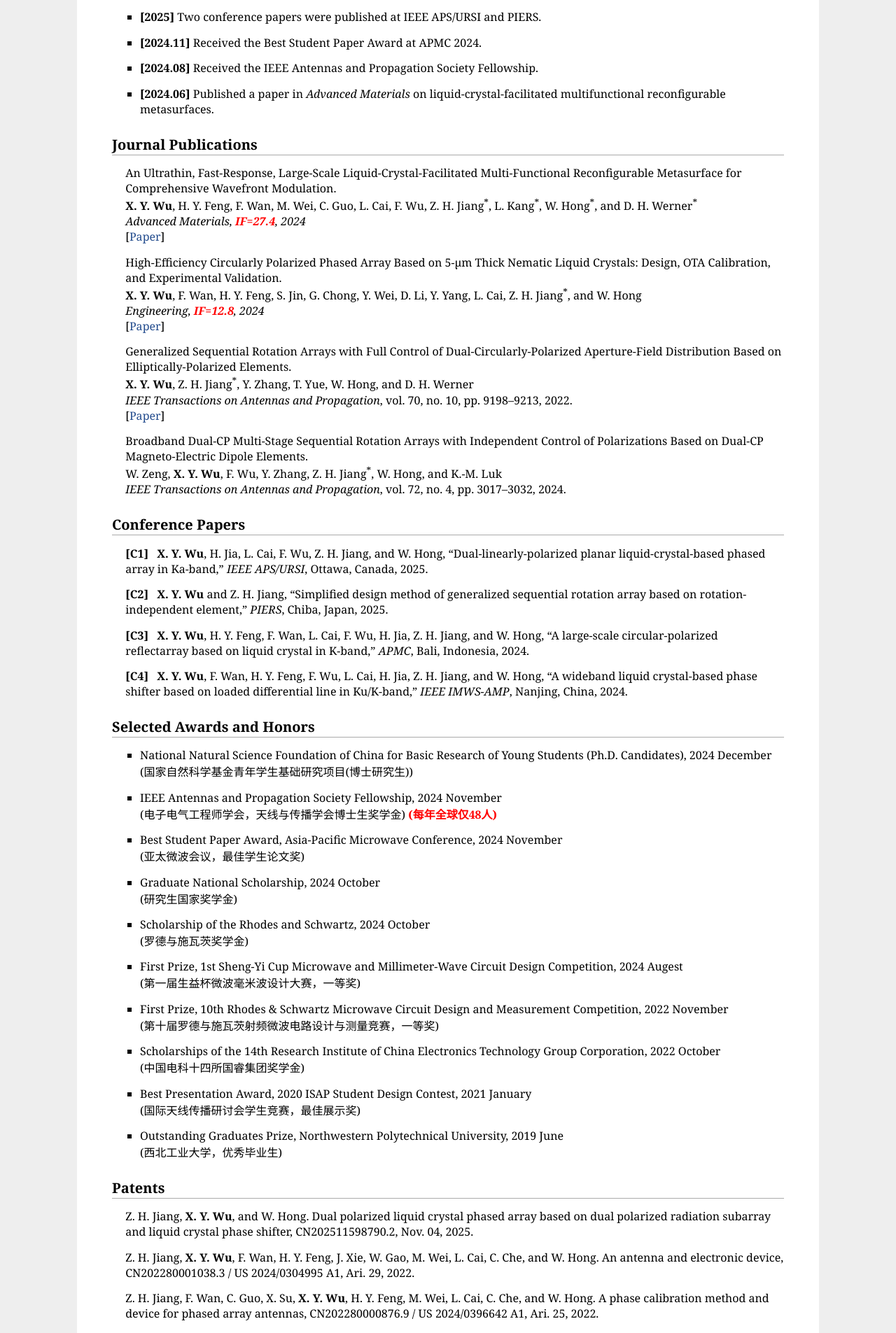
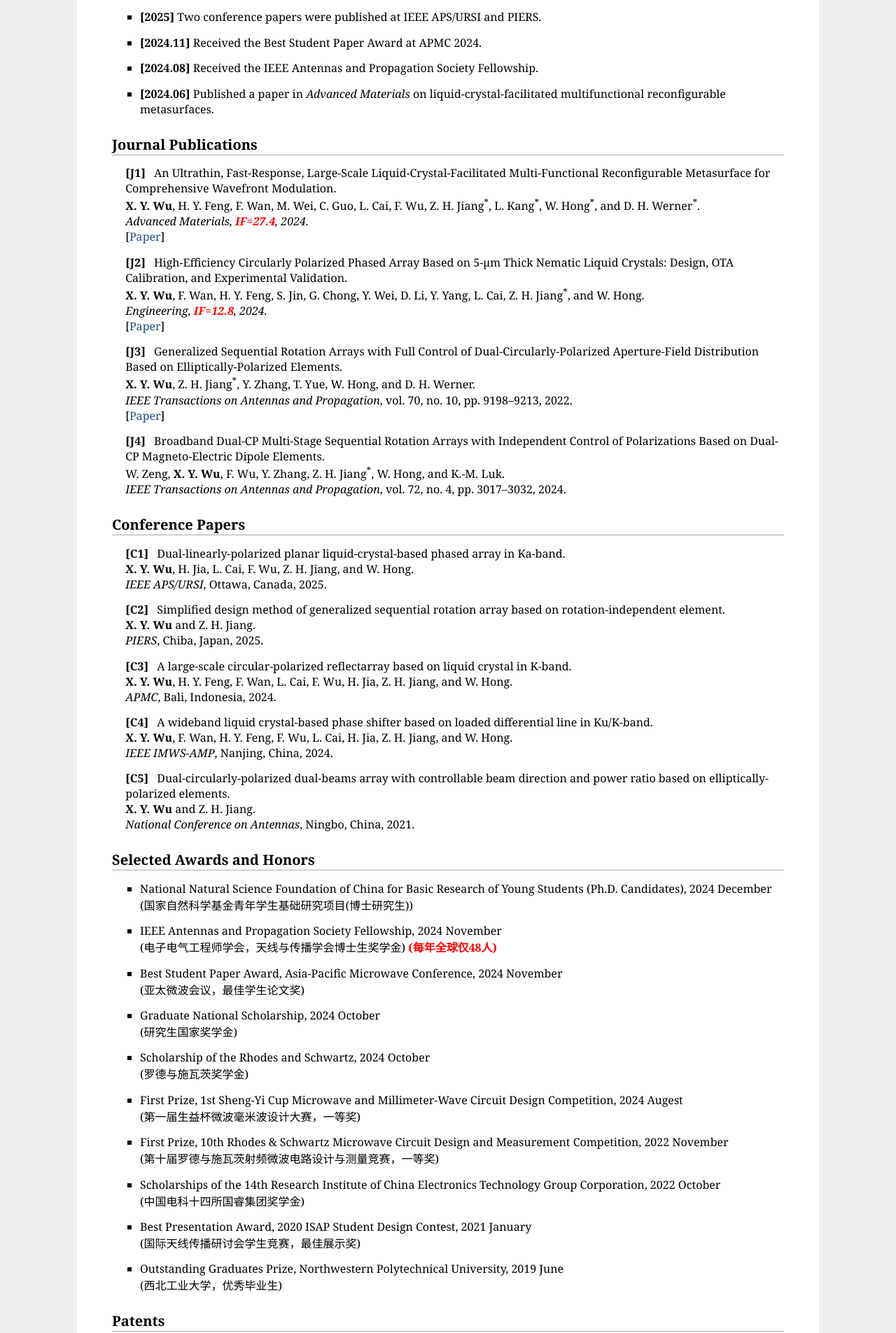
Before and after one commit to xinyuwu0415/xinyuwu0415.github.io, a Jekyll site: the page index.html, which Jekyll copies as it is, in a window 1280 px wide. Shown: the part 666-2571 px from the top of the page at 70% size. Built offline with Jekyll 4.4.1, drawn with Linux system fonts in a browser that asks for light colours; some of the changed text lies outside the part shown.

Commit message:
Update index.html

```diff
--- a/index.html
+++ b/index.html
@@ -108,34 +108,47 @@
     font-weight: bold;
     margin-right: 8px;
   }
+
+    /* ===== Patent Publications 列表：生成 [P1], [P2]... ===== */
+  ol.patent {
+    counter-reset: patent-counter;
+  }
+  ol.patent li {
+    counter-increment: patent-counter;
+  }
+  ol.patent li::before {
+    content: "[P" counter(patent-counter) "] ";
+    font-weight: bold;
+    margin-right: 8px;
+  }
 </style>
 
 <h2>Journal Publications</h2>
-<ol class="Journal">
+<ol class="journal">
   <li>
     An Ultrathin, Fast-Response, Large-Scale Liquid-Crystal-Facilitated Multi-Functional Reconfigurable Metasurface for Comprehensive Wavefront Modulation.<br>
-    <b>X. Y. Wu</b>, H. Y. Feng, F. Wan, M. Wei, C. Guo, L. Cai, F. Wu, Z. H. Jiang<sup>*</sup>, L. Kang<sup>*</sup>, W. Hong<sup>*</sup>, and D. H. Werner<sup>*</sup><br>
-    <i>Advanced Materials, <b><font color="red">IF=27.4</font></b>, 2024</i><br>
+    <b>X. Y. Wu</b>, H. Y. Feng, F. Wan, M. Wei, C. Guo, L. Cai, F. Wu, Z. H. Jiang<sup>*</sup>, L. Kang<sup>*</sup>, W. Hong<sup>*</sup>, and D. H. Werner<sup>*</sup>.<br>
+    <i>Advanced Materials, <b><font color="red">IF=27.4</font></b>, 2024.</i><br>
     [<a href="https://advanced.onlinelibrary.wiley.com/doi/full/10.1002/adma.202402170" target="_blank">Paper</a>]
   </li>
 
   <li>
     High-Efficiency Circularly Polarized Phased Array Based on 5-μm Thick Nematic Liquid Crystals: Design, OTA Calibration, and Experimental Validation.<br>
-    <b>X. Y. Wu</b>, F. Wan, H. Y. Feng, S. Jin, G. Chong, Y. Wei, D. Li, Y. Yang, L. Cai, Z. H. Jiang<sup>*</sup>, and W. Hong<br>
-    <i>Engineering, <b><font color="red">IF=12.8</font></b>, 2024</i><br>
+    <b>X. Y. Wu</b>, F. Wan, H. Y. Feng, S. Jin, G. Chong, Y. Wei, D. Li, Y. Yang, L. Cai, Z. H. Jiang<sup>*</sup>, and W. Hong.<br>
+    <i>Engineering, <b><font color="red">IF=12.8</font></b>, 2024.</i><br>
     [<a href="https://www.sciencedirect.com/science/article/pii/S209580992300423X" target="_blank">Paper</a>]
   </li>
 
   <li>
     Generalized Sequential Rotation Arrays with Full Control of Dual-Circularly-Polarized Aperture-Field Distribution Based on Elliptically-Polarized Elements.<br>
-    <b>X. Y. Wu</b>, Z. H. Jiang<sup>*</sup>, Y. Zhang, T. Yue, W. Hong, and D. H. Werner<br>
+    <b>X. Y. Wu</b>, Z. H. Jiang<sup>*</sup>, Y. Zhang, T. Yue, W. Hong, and D. H. Werner.<br>
     <i>IEEE Transactions on Antennas and Propagation</i>, vol. 70, no. 10, pp. 9198–9213, 2022.<br>
     [<a href="https://ieeexplore.ieee.org/abstract/document/9785420" target="_blank">Paper</a>]
   </li>
 
   <li>
     Broadband Dual-CP Multi-Stage Sequential Rotation Arrays with Independent Control of Polarizations Based on Dual-CP Magneto-Electric Dipole Elements.<br>
-    W. Zeng, <b>X. Y. Wu</b>, F. Wu, Y. Zhang, Z. H. Jiang<sup>*</sup>, W. Hong, and K.-M. Luk<br>
+    W. Zeng, <b>X. Y. Wu</b>, F. Wu, Y. Zhang, Z. H. Jiang<sup>*</sup>, W. Hong, and K.-M. Luk.<br>
     <i>IEEE Transactions on Antennas and Propagation</i>, vol. 72, no. 4, pp. 3017–3032, 2024.<br>
   </li>
 </ol>
@@ -143,27 +156,33 @@
 <h2>Conference Papers</h2>
 <ol class="conf">
   <li>
-    <b>X. Y. Wu</b>, H. Jia, L. Cai, F. Wu, Z. H. Jiang, and W. Hong,
-    “Dual-linearly-polarized planar liquid-crystal-based phased array in Ka-band,”
-    <i>IEEE APS/URSI</i>, Ottawa, Canada, 2025.
+    Dual-linearly-polarized planar liquid-crystal-based phased array in Ka-band.<br>
+    <b>X. Y. Wu</b>, H. Jia, L. Cai, F. Wu, Z. H. Jiang, and W. Hong.<br>
+    <i>IEEE APS/URSI</i>, Ottawa, Canada, 2025.<br>
   </li>
 
   <li>
-    <b>X. Y. Wu</b> and Z. H. Jiang,
-    “Simplified design method of generalized sequential rotation array based on rotation-independent element,”
-    <i>PIERS</i>, Chiba, Japan, 2025.
+    Simplified design method of generalized sequential rotation array based on rotation-independent element.<br>
+    <b>X. Y. Wu</b> and Z. H. Jiang.<br>
+    <i>PIERS</i>, Chiba, Japan, 2025.<br>
   </li>
 
   <li>
-    <b>X. Y. Wu</b>, H. Y. Feng, F. Wan, L. Cai, F. Wu, H. Jia, Z. H. Jiang, and W. Hong,
-    “A large-scale circular-polarized reflectarray based on liquid crystal in K-band,”
-    <i>APMC</i>, Bali, Indonesia, 2024.
+    A large-scale circular-polarized reflectarray based on liquid crystal in K-band.<br>
+    <b>X. Y. Wu</b>, H. Y. Feng, F. Wan, L. Cai, F. Wu, H. Jia, Z. H. Jiang, and W. Hong.<br>
+    <i>APMC</i>, Bali, Indonesia, 2024.<br>
   </li>
 
   <li>
-    <b>X. Y. Wu</b>, F. Wan, H. Y. Feng, F. Wu, L. Cai, H. Jia, Z. H. Jiang, and W. Hong,
-    “A wideband liquid crystal-based phase shifter based on loaded differential line in Ku/K-band,”
-    <i>IEEE IMWS-AMP</i>, Nanjing, China, 2024.
+    A wideband liquid crystal-based phase shifter based on loaded differential line in Ku/K-band.<br>
+    <b>X. Y. Wu</b>, F. Wan, H. Y. Feng, F. Wu, L. Cai, H. Jia, Z. H. Jiang, and W. Hong.<br>
+    <i>IEEE IMWS-AMP</i>, Nanjing, China, 2024.<br>
+  </li>
+
+  <li>
+    Dual-circularly-polarized dual-beams array with controllable beam direction and power ratio based on elliptically-polarized elements.<br>
+    <b>X. Y. Wu</b> and Z. H. Jiang.<br>
+    <i>National Conference on Antennas</i>, Ningbo, China, 2021.<br>
   </li>
 </ol>
 
@@ -192,33 +211,33 @@
 </ul>
 
 <h2>Patents</h2>
-<ol>
+<ol class="patent">
   <li>
-    Z. H. Jiang, <b>X. Y. Wu</b>, and W. Hong.
-    Dual polarized liquid crystal phased array based on dual polarized radiation subarray and liquid crystal phase shifter,
-    CN202511598790.2, Nov. 04, 2025.
+    Z. H. Jiang, <b>X. Y. Wu</b>, and W. Hong.<br>
+    Dual polarized liquid crystal phased array based on dual polarized radiation subarray and liquid crystal phase shifter.
+    CN202511598790.2, Nov. 04, 2025.<br>
   </li>
 
   <li>
-    Z. H. Jiang, <b>X. Y. Wu</b>, F. Wan, H. Y. Feng, J. Xie, W. Gao, M. Wei, L. Cai, C. Che, and W. Hong.
-    An antenna and electronic device, CN202280001038.3 / US 2024/0304995 A1, Ari. 29, 2022.
+    Z. H. Jiang, <b>X. Y. Wu</b>, F. Wan, H. Y. Feng, J. Xie, W. Gao, M. Wei, L. Cai, C. Che, and W. Hong.<br>
+    An antenna and electronic device, CN202280001038.3 / US 2024/0304995 A1, Ari. 29, 2022.<br>
   </li>
 
   <li>
-    Z. H. Jiang, F. Wan, C. Guo, X. Su, <b>X. Y. Wu</b>, H. Y. Feng, M. Wei, L. Cai, C. Che, and W. Hong.
+    Z. H. Jiang, F. Wan, C. Guo, X. Su, <b>X. Y. Wu</b>, H. Y. Feng, M. Wei, L. Cai, C. Che, and W. Hong.<br>
     A phase calibration method and device for phased array antennas,
-    CN202280000876.9 / US 2024/0396642 A1, Ari. 25, 2022.
+    CN202280000876.9 / US 2024/0396642 A1, Ari. 25, 2022.<br>
   </li>
 
   <li>
     Z. H. Jiang, M. Wei, H.Y. Feng, <b>X. Y. Wu</b>, W. Gao, L. Ge, X. Su, F. Wan, G. Liu, Y. Li, S. Chen, L. Cai, Z. Zhang, C. Che, and W. Hong.
-    A reflect array antenna and antenna system, CN202210344887.0, Mar. 31, 2022.
+    A reflect array antenna and antenna system, CN202210344887.0, Mar. 31, 2022.<br>
   </li>
 
   <li>
     Z. Jiang, W. Gao, M. Wei, H. Feng, L. Ge, X. Su, Y. Li, G. Liu, F. Wan, <b>X. Y. Wu</b>, S. Chen, L. Cai, Z. Zhang, C. Che, and W. Hong.
     Waveguide probe structure, calibration device and calibration method for antenna array,
-    CN202280003305.0 / US 2024/0426889 A1, Dec. 26, 2024
+    CN202280003305.0 / US 2024/0426889 A1, Dec. 26, 2024.<br>
   </li>
 </ol>
 
```
